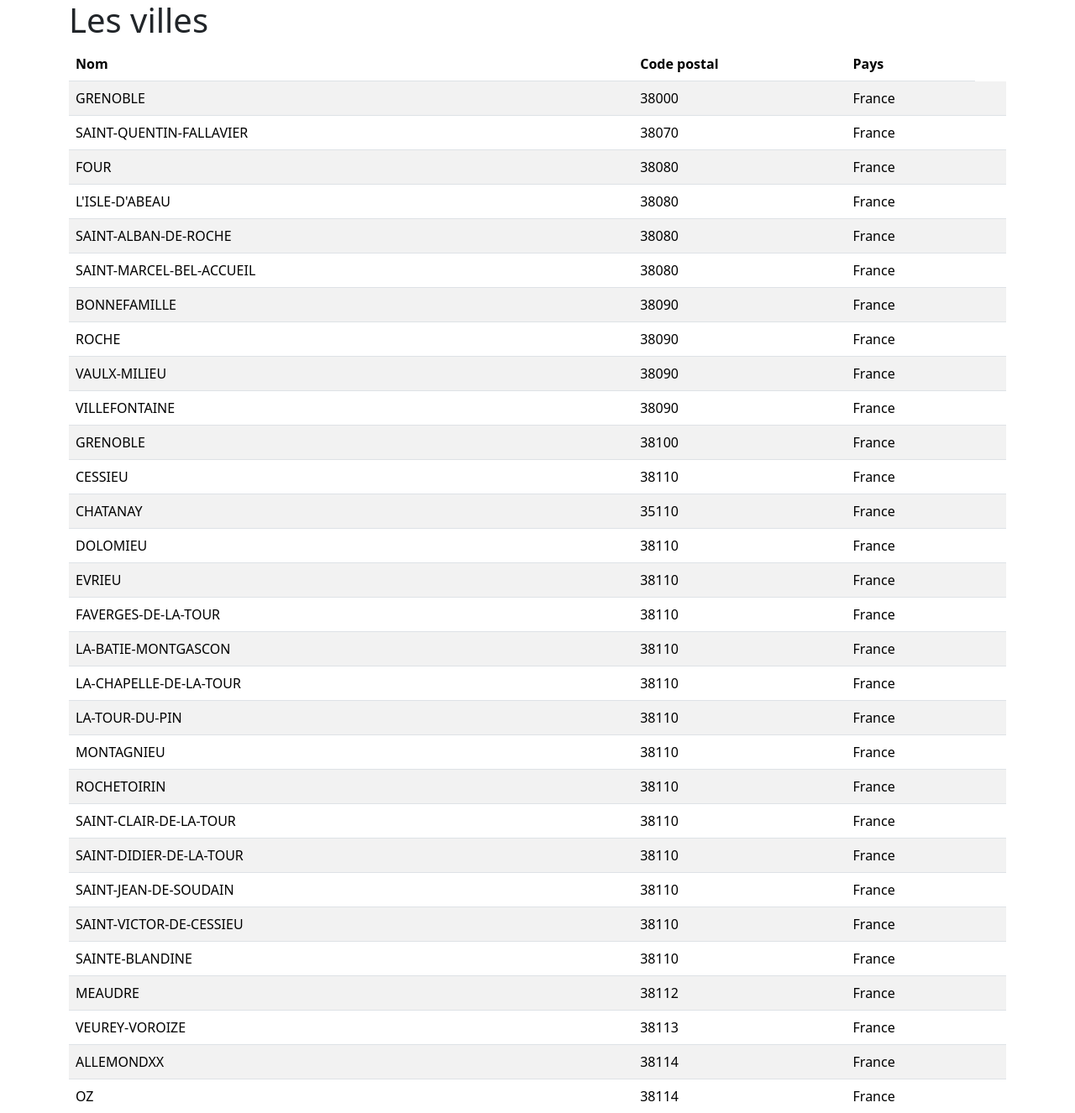
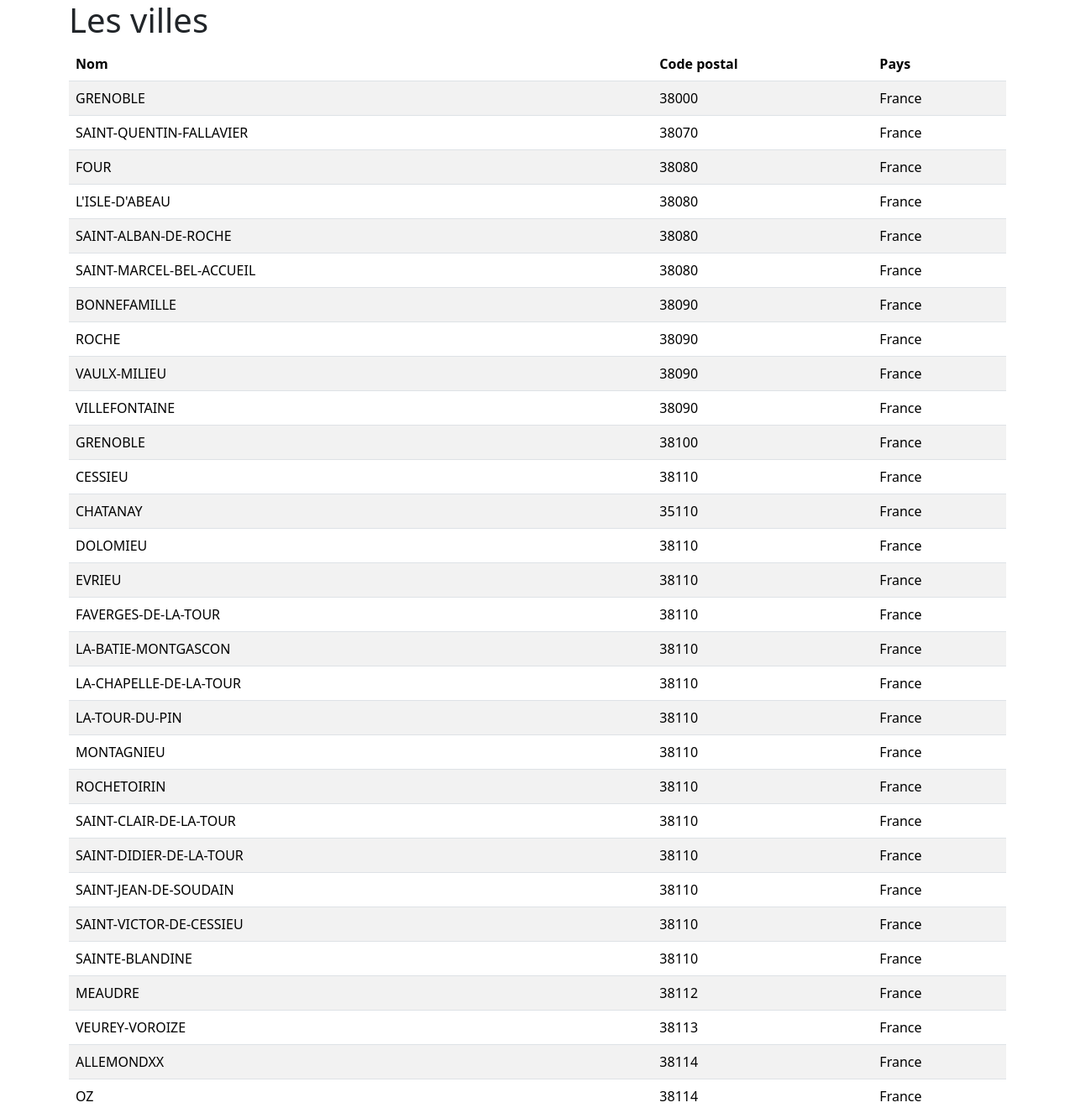
Before and after one commit to Aestheria/tp_dyna_web_site, a PHP site: page /public/villes.php in a window 1280 px wide. Shown: the top 1326 px of the page at 84% size. Run offline with PHP 8.4, Linux system fonts and the light colour scheme; data comes from the database, SQL or seed files in the repository; data that the repository does not hold is empty; some libraries are stand-ins or nearby versions.

Commit message:
Correction affichage ville

```diff
--- a/public/villes.php
+++ b/public/villes.php
@@ -19,6 +19,7 @@ include("../include/connexion.php");
 $requete = 'SELECT nom
             , codepostal
             , pays
+            , code
             FROM ville';
 ?>
     <table class="table table-striped display" style="width:100%" id="villes">
@@ -33,11 +34,11 @@ $requete = 'SELECT nom
 <?php
 try {
     foreach($bdd->query($requete) as $ligne) {
-        echo '<tr class="clickable-row" data-href="villes.php?id='.$ligne['fournisseur_code'].'">';
+        echo '<tr class="clickable-row" data-href="villes.php?id='.$ligne['code'].'">';
         echo '<td>' . $ligne['nom'] . '</td>';
         echo '<td>' . $ligne['codepostal'] . '</td>';
         echo '<td>' . $ligne['pays'] . '</td>';
-        echo '<td>' . $ligne['code'] . '</td>';
+        // echo '<td>' . $ligne['code'] . '</td>';
         echo "</tr>\n";
     }
 } catch (PDOException $e) {
```
Also changed, not shown: test.txt (deleted).
